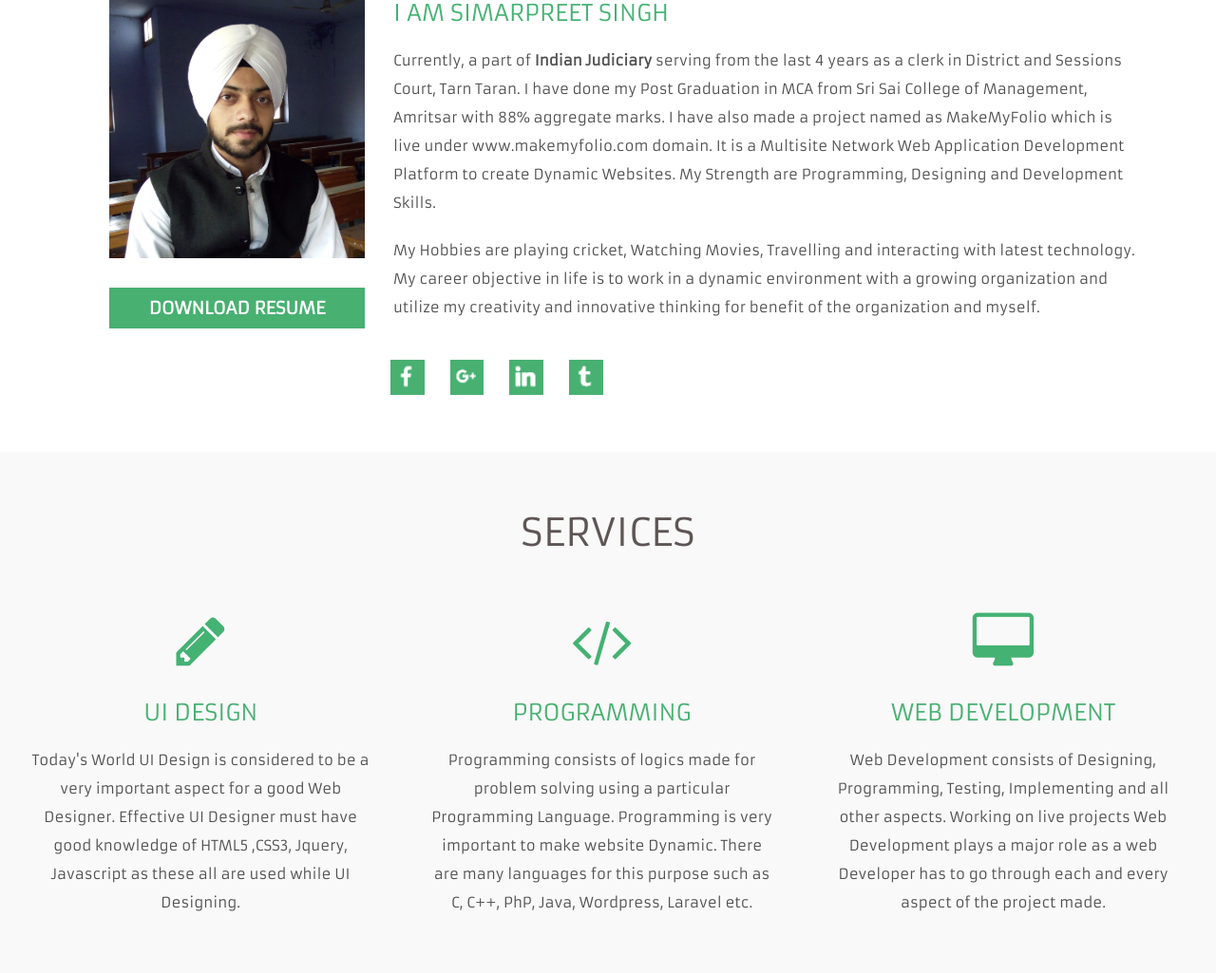
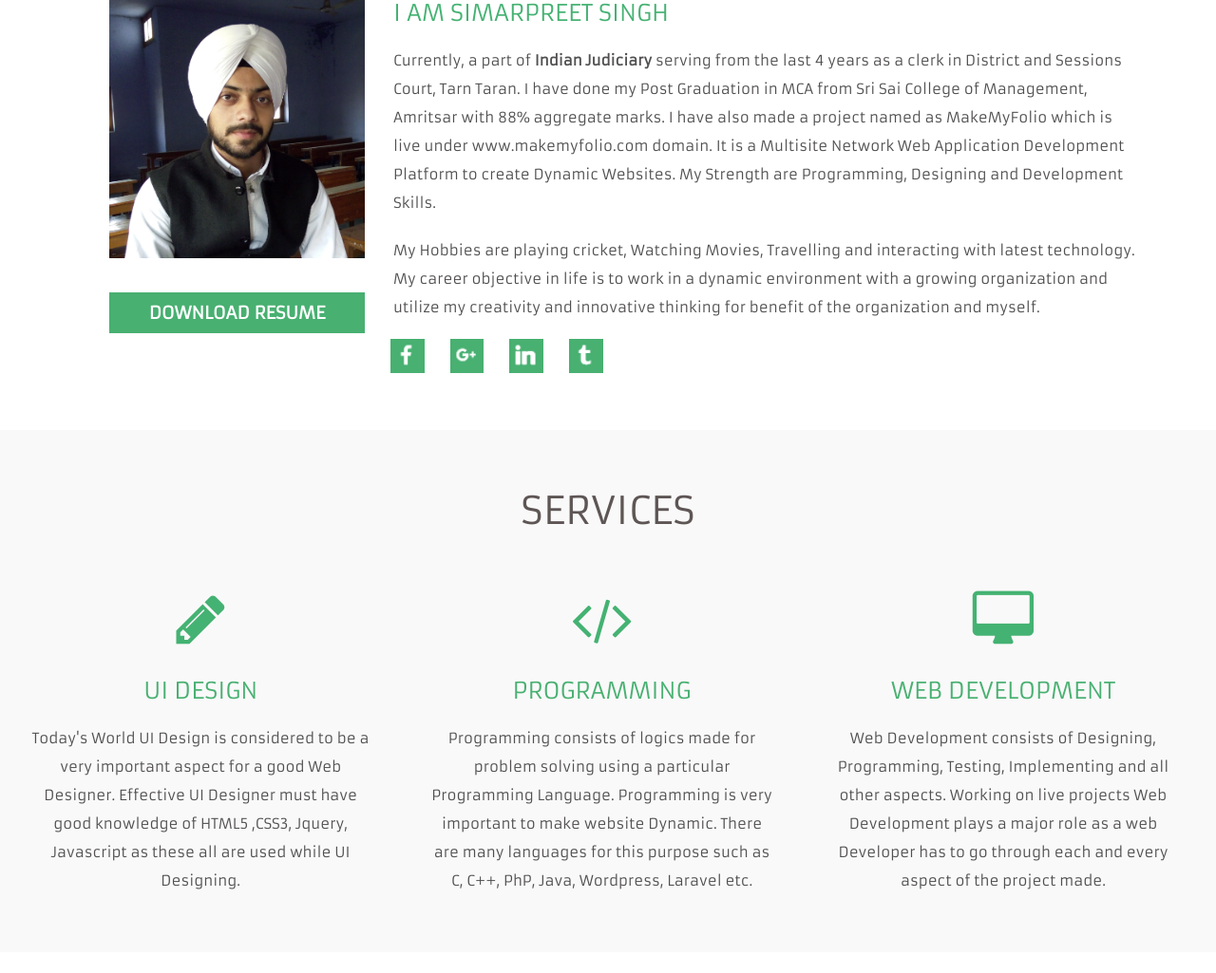
Before and after one commit to simarpreet717/simarpreet717.github.com, a PHP site: page / in a window 1280 px wide. Shown: the part 899-1924 px from the top of the page at 95% size. Run offline with PHP 8.4, Linux system fonts and the light colour scheme; some libraries are stand-ins or nearby versions.

Commit message:
Update style.css

```diff
--- a/style.css
+++ b/style.css
@@ -213,7 +213,7 @@ p
 .resume-btn
 {
 	width: 100%;
-	margin-top:10.2%;
+	margin-top:12%;
 	padding:10px 0;
 	font-size: 18px;
 	font-weight: bolder;
@@ -230,7 +230,7 @@ p
 .social-btn
 {
 	margin-left:3%;
-	margin-top:4.5%;
+	margin-top:2%;
 	background-color: #48B071;
 	width:4%;
 	float: left;
```
